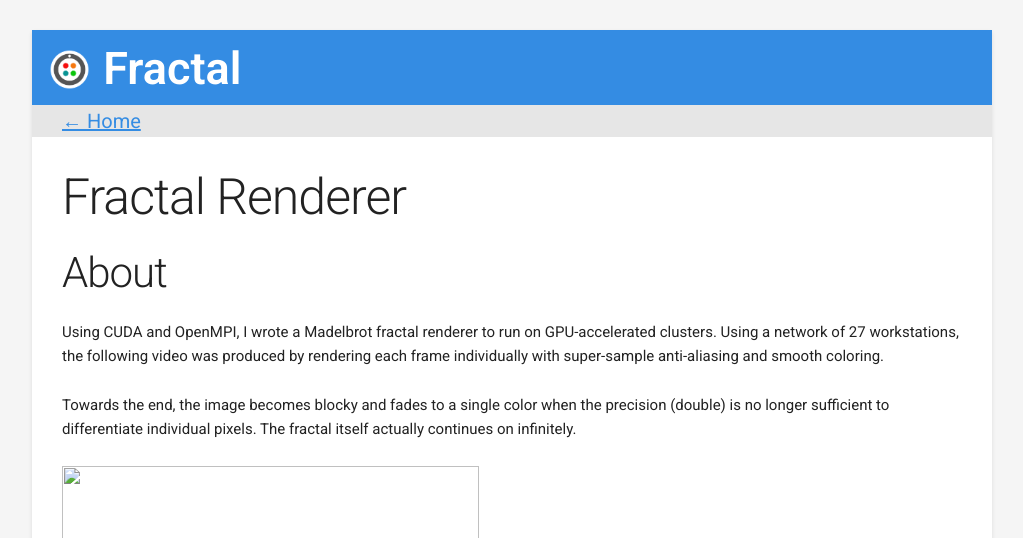
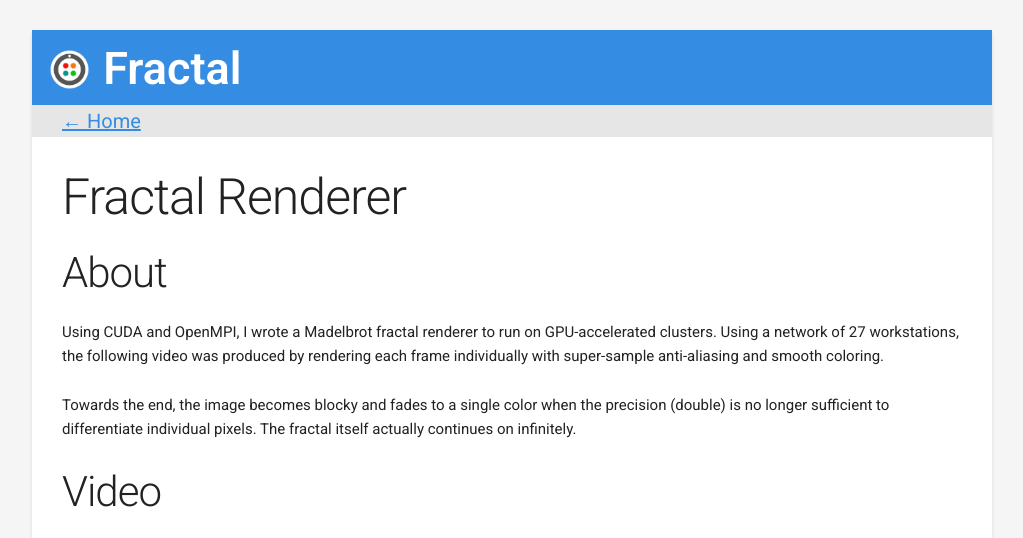
Before and after one commit to iondune/iondune.com, a Jekyll site: the page built from projects/fractal.md, in a window 1280 px wide. Shown: the top 538 px of the page, without its empty margins (128-1151 px from the left). Built offline with Jekyll 4.4.1, drawn with Linux system fonts in a browser that asks for light colours; a script that is not in the unit is left out; some of the changed text lies outside the part shown; grey boxes are pictures that could not be loaded.

Commit message:
Remove broken bitbucket link

```diff
--- a/projects/fractal.md
+++ b/projects/fractal.md
@@ -16,9 +16,6 @@ was produced by rendering each frame individually with super-sample anti-aliasin
 Towards the end, the image becomes blocky and fades to a single color when the precision (double) is no longer sufficient to differentiate individual pixels.
 The fractal itself actually continues on infinitely.
 
-<div class="row">
-  {% include bitbucket.html project="fractalrenderer" %}
-</div>
 
 ## Video
 
```
